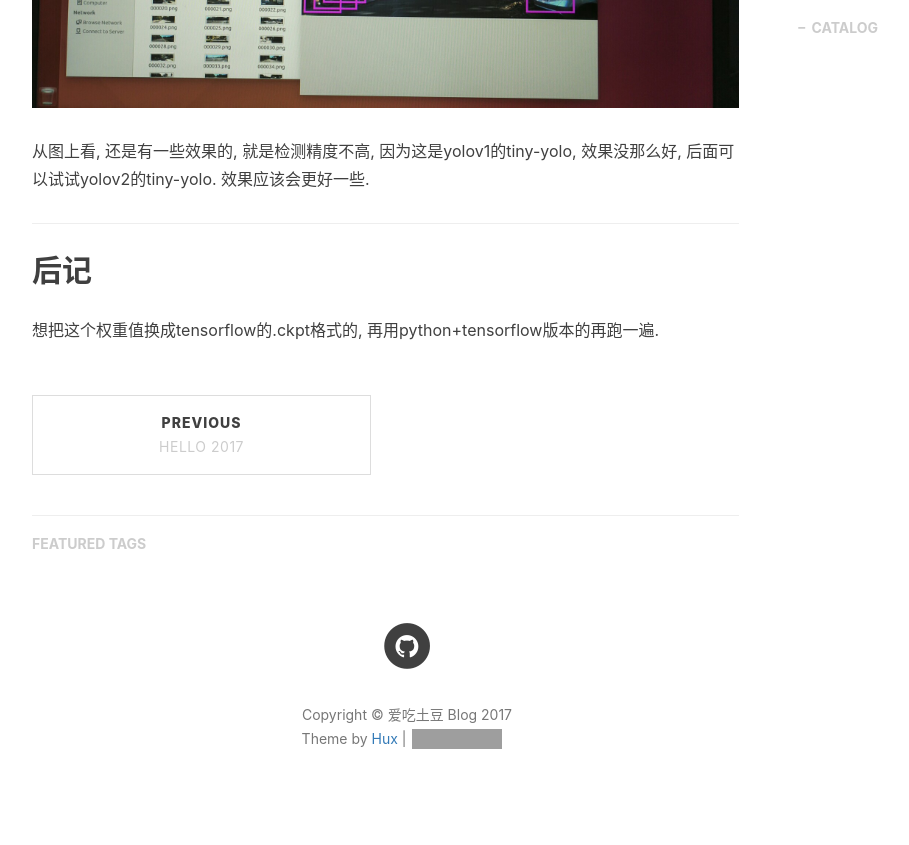
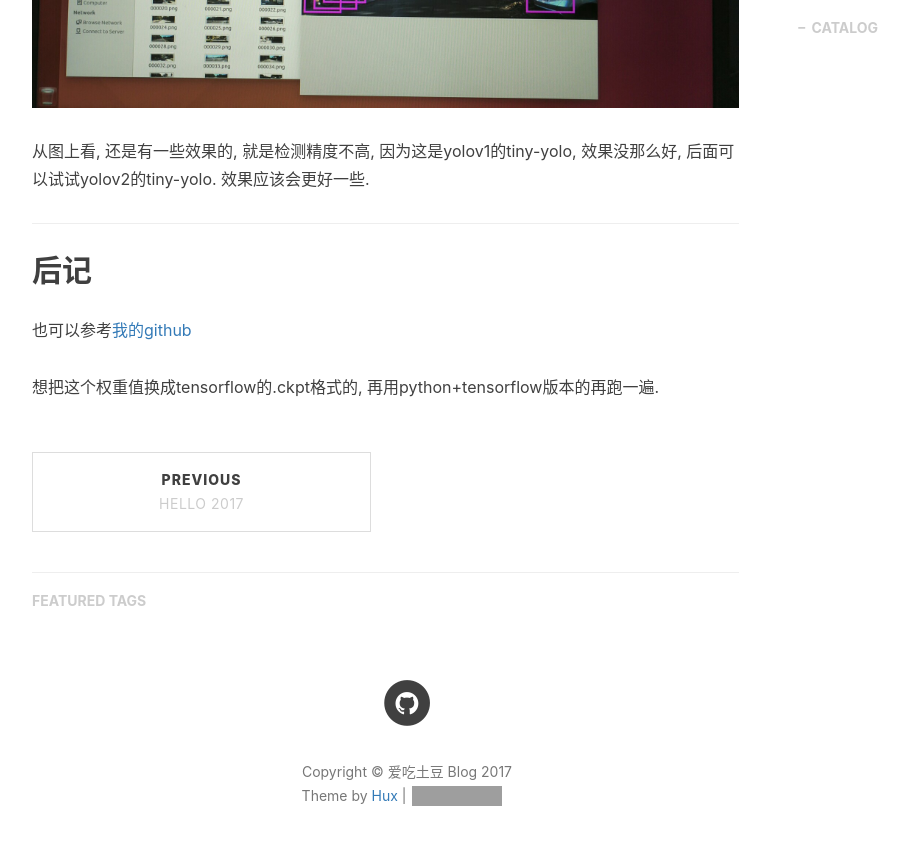
Before and after one commit to aichitudou/aichitudou.github.io, a Jekyll site: the page built from _posts/2017-11-15-yolov1-car.md, in a window 1280 px wide and 900 px high, scrolled down 5007 px. Shown: the top 845 px of the window, without its empty margins (233-1142 px from the left). Built offline with Jekyll 4.4.1, drawn with Linux system fonts in a browser that asks for light colours; nearby versions of some CDN libraries; comment, search, counter and statistics services are not loaded; grey boxes are pictures that could not be loaded.

Commit message:
add my github address

```diff
--- a/_posts/2017-11-15-yolov1-car.md
+++ b/_posts/2017-11-15-yolov1-car.md
@@ -140,5 +140,6 @@ $ python vod_converter/main.py --from kitti --from-path data/KITTI --to voc --to
 
 
 ## 后记
+也可以参考[我的github](https://github.com/aichitudou/car_detection_yolov1_tiny_yolo)
 
 想把这个权重值换成tensorflow的.ckpt格式的, 再用python+tensorflow版本的再跑一遍.
```
